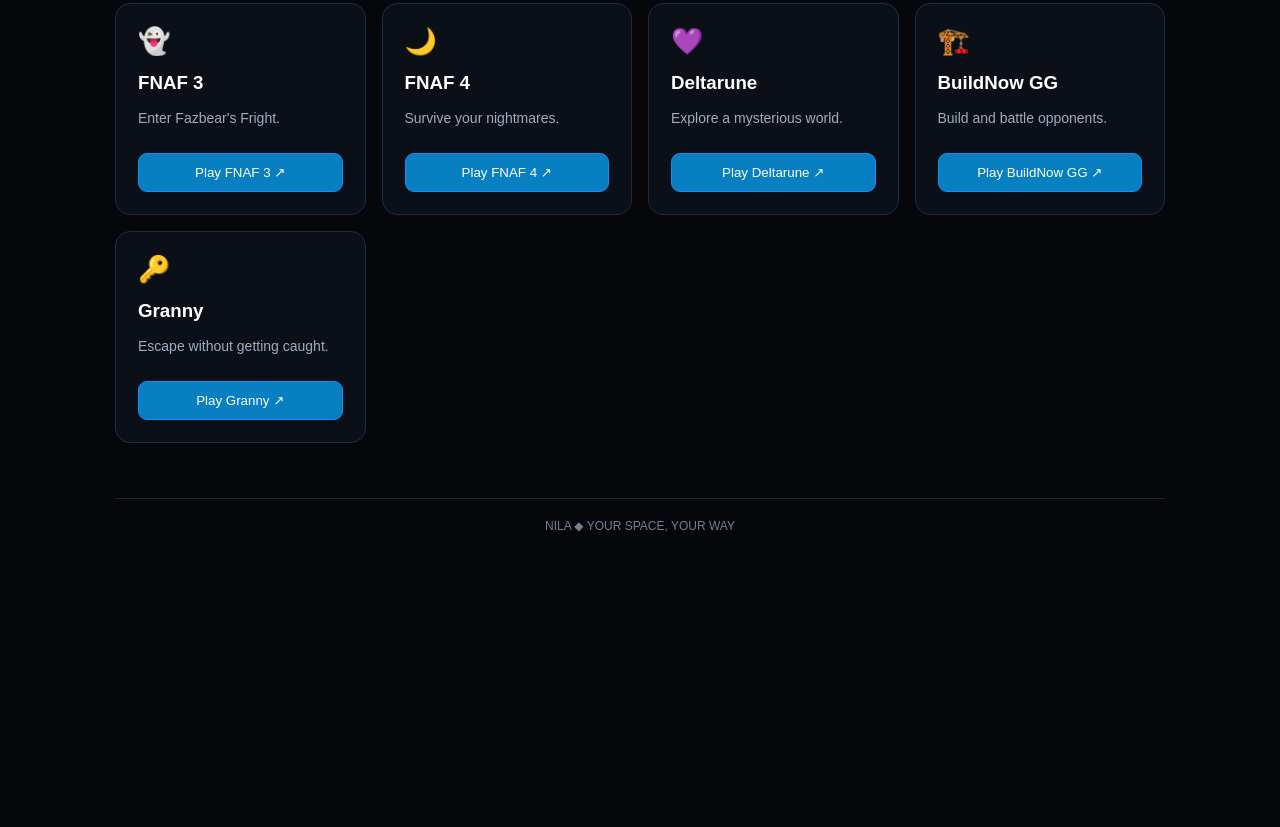
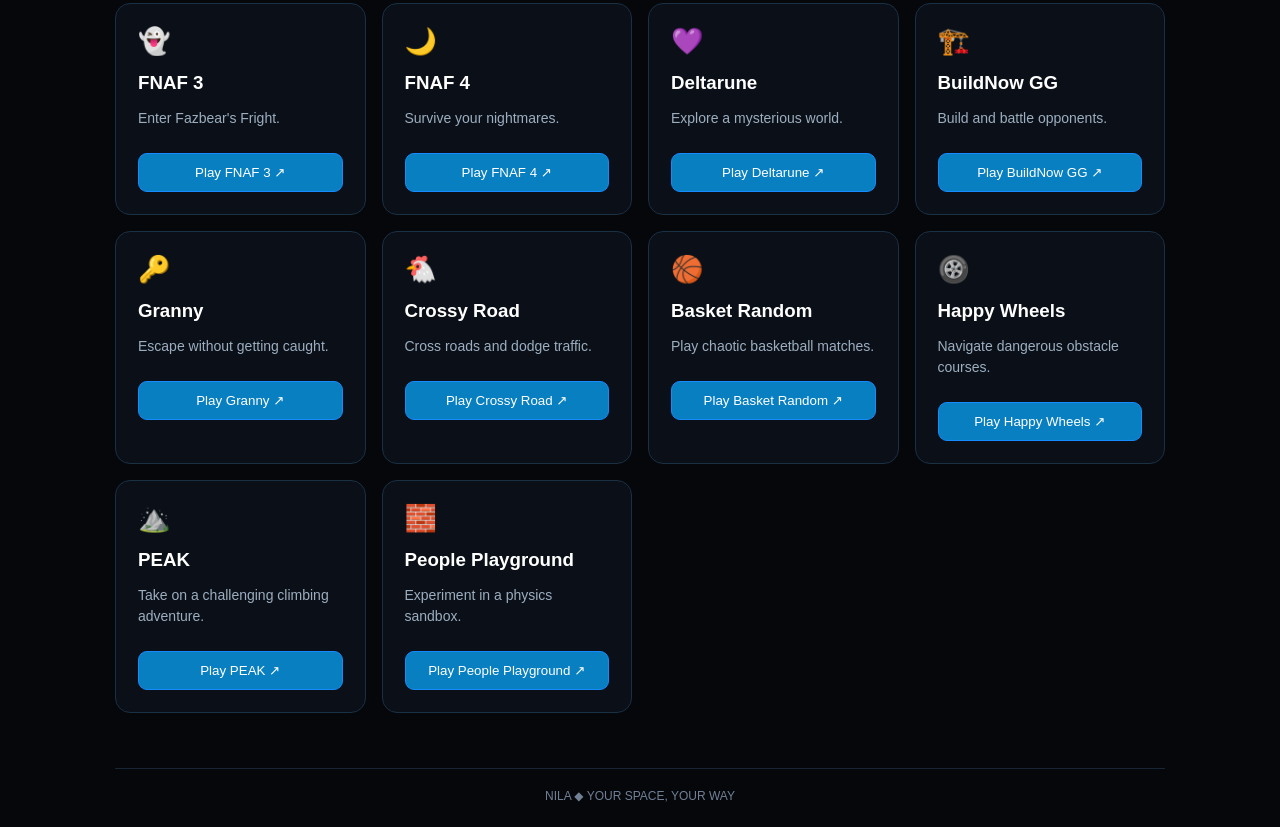
Before and after one commit to MarkiestWilliamsGames/NilaCenter, a website: page index.html in a window 1280 px wide. Shown: the part 796-1623 px from the top of the page. Before the commit the page ends 1353 px from the top, so only its background shows below. Drawn offline with Linux system fonts and the light colour scheme.

Commit message:
Update index.html

```diff
--- a/index.html
+++ b/index.html
@@ -1,3 +1,4 @@
+
 <!DOCTYPE html>
 <html lang="en">
 <head>
@@ -397,6 +398,41 @@
           <button onclick="playGame('granny.html')">Play Granny ↗</button>
         </article>
 
+        <article class="site">
+          <div class="site-icon">🐔</div>
+          <h3>Crossy Road</h3>
+          <p>Cross roads and dodge traffic.</p>
+          <button onclick="playGame('crossy-road.html')">Play Crossy Road ↗</button>
+        </article>
+
+        <article class="site">
+          <div class="site-icon">🏀</div>
+          <h3>Basket Random</h3>
+          <p>Play chaotic basketball matches.</p>
+          <button onclick="playGame('basket-random.html')">Play Basket Random ↗</button>
+        </article>
+
+        <article class="site">
+          <div class="site-icon">🛞</div>
+          <h3>Happy Wheels</h3>
+          <p>Navigate dangerous obstacle courses.</p>
+          <button onclick="playGame('happy-wheels.html')">Play Happy Wheels ↗</button>
+        </article>
+
+        <article class="site">
+          <div class="site-icon">⛰️</div>
+          <h3>PEAK</h3>
+          <p>Take on a challenging climbing adventure.</p>
+          <button onclick="playGame('peak.html')">Play PEAK ↗</button>
+        </article>
+
+        <article class="site">
+          <div class="site-icon">🧱</div>
+          <h3>People Playground</h3>
+          <p>Experiment in a physics sandbox.</p>
+          <button onclick="playGame('people-playground.html')">Play People Playground ↗</button>
+        </article>
+
       </div>
     </section>
   </section>
@@ -535,6 +571,31 @@
     name: "Granny",
     url: "granny.html",
     keywords: "granny escape horror stealth scary"
+  },
+  {
+    name: "Crossy Road",
+    url: "crossy-road.html",
+    keywords: "crossy road crossing traffic arcade"
+  },
+  {
+    name: "Basket Random",
+    url: "basket-random.html",
+    keywords: "basket random basketball sports two player"
+  },
+  {
+    name: "Happy Wheels",
+    url: "happy-wheels.html",
+    keywords: "happy wheels racing ragdoll obstacle"
+  },
+  {
+    name: "PEAK",
+    url: "peak.html",
+    keywords: "peak climbing mountain adventure"
+  },
+  {
+    name: "People Playground",
+    url: "people-playground.html",
+    keywords: "people playground physics sandbox"
   }
 ];
 
```
